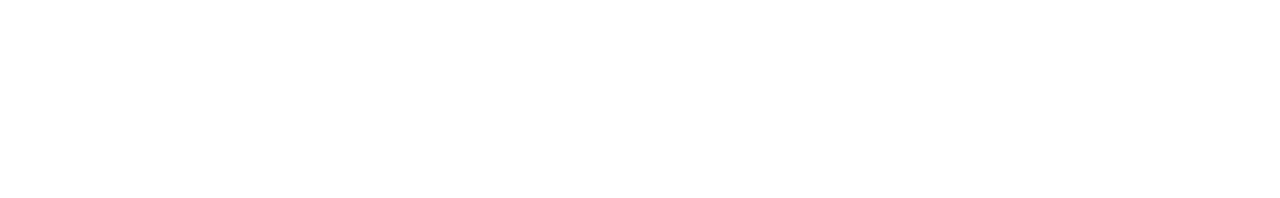
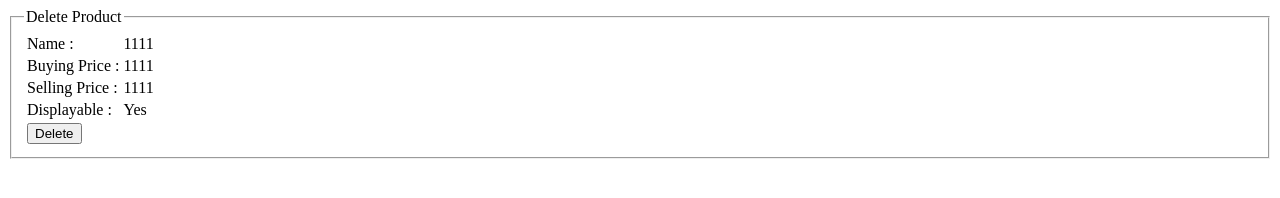
Before and after one commit to rahmanMunna/learning-web-technologies-spring2024-25-sec-b, a plain HTML site: page Lab-Task-01/DeleteProduct.html in a window 1280 px wide. Drawn offline with Linux system fonts and the light colour scheme.

Commit message:
Delete Product

```diff
--- a/Lab-Task-01/DeleteProduct.html
+++ b/Lab-Task-01/DeleteProduct.html
@@ -6,6 +6,37 @@
     <title>Delete Product</title>
 </head>
 <body>
+    <fieldset>
+        <table>
+            <tbody>
+                <legend>Delete Product</legend>
+                <form action="">
+                    <tr>
+                        <td>Name : </td>
+                        <td>1111</td>
+                    </tr>
+                    <tr>
+                        <td>Buying Price : </td>
+                        <td>1111</td>
+                    </tr>
+                    <tr>
+                        <td>Selling Price : </td>
+                        <td>1111</td>
+                    </tr>
+                    <tr>
+                        <td>Displayable : </td>
+                        <td>Yes</td>
+                    </tr>
+                    <tr>
 
+                        <td>
+                            <input type="submit" value="Delete">
+                        </td>
+                        <td></td>
+                    </tr>
+                </form>
+            </tbody>
+        </table>
+    </fieldset>
 </body>
 </html>
```
